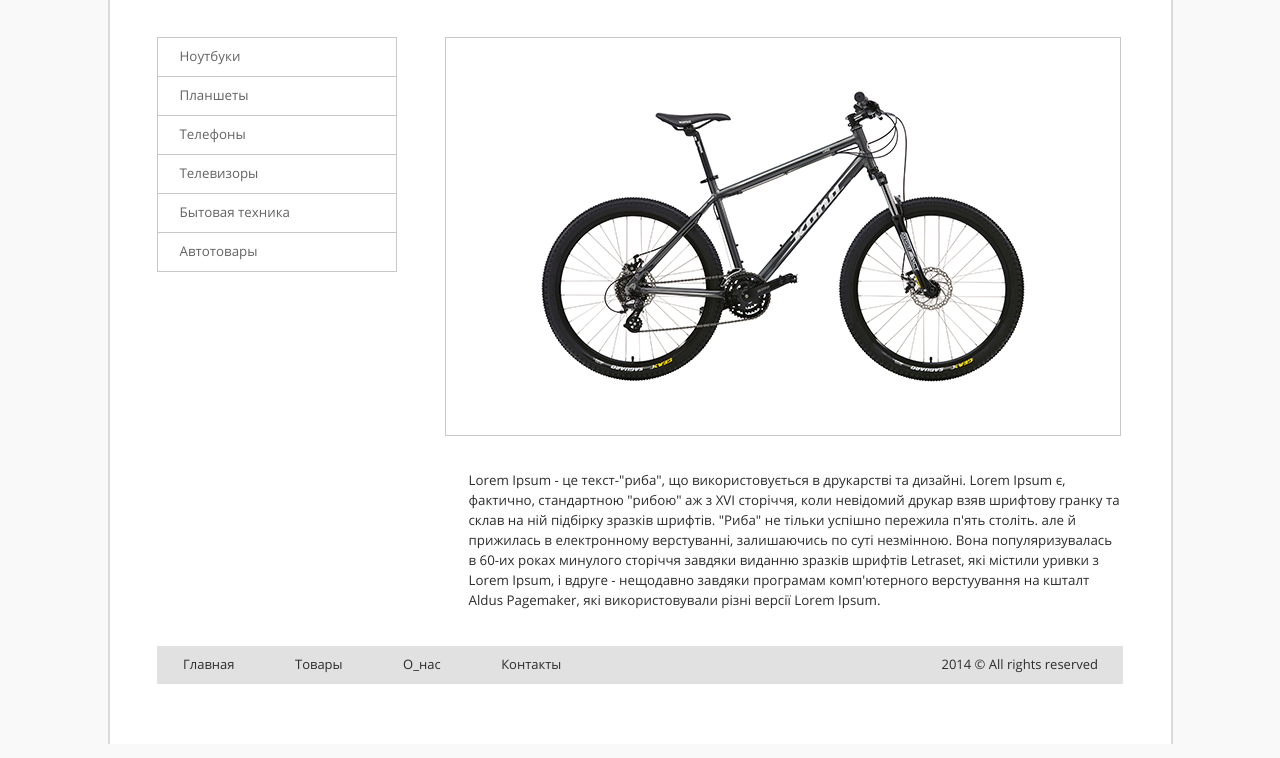
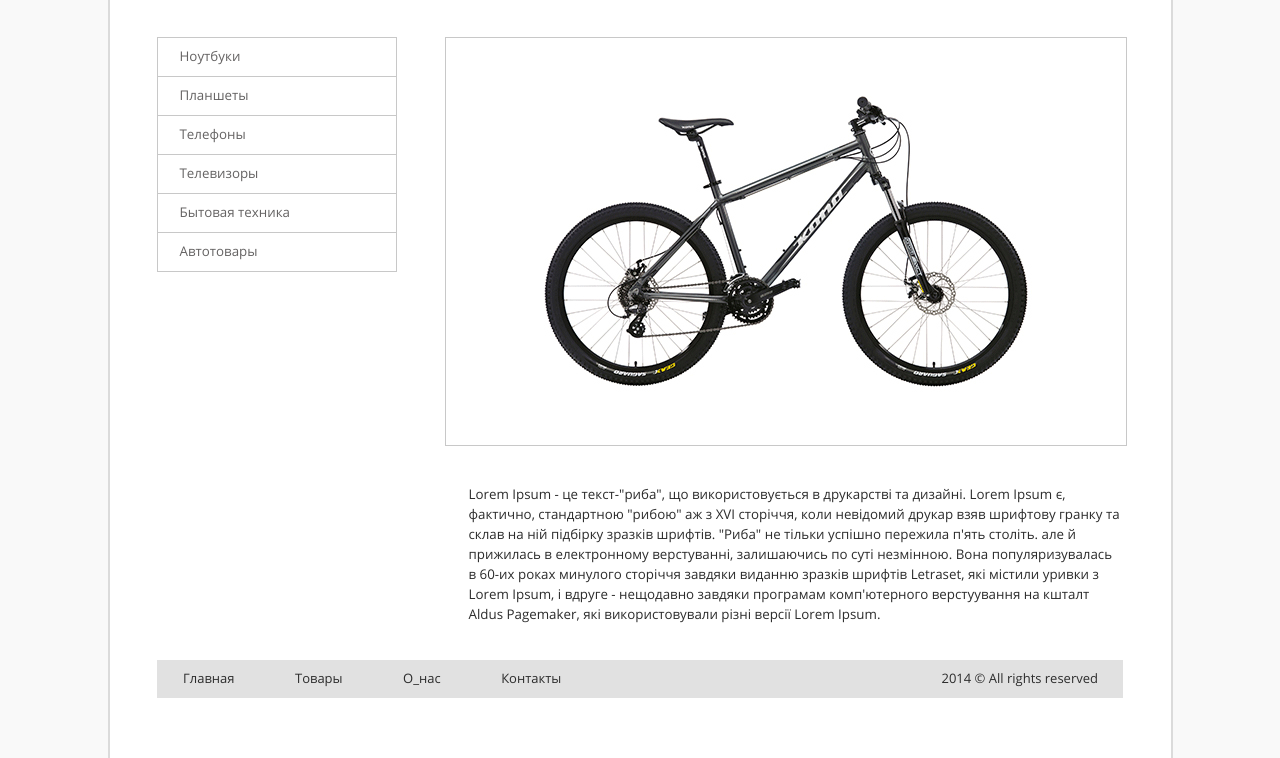
Before and after one commit to kushneruk1995/kushneruk1995.github.io.homework3, a plain HTML site: page index.html in a window 1280 px wide. Shown: the part 173-931 px from the top of the page. Drawn offline with Linux system fonts and the light colour scheme.

Commit message:
changed all1

```diff
--- a/css/style.css
+++ b/css/style.css
@@ -68,11 +68,12 @@ body {
     font-family: Open Sans;
     font-size: 13.33px;
     padding: 9px 0 11px 22px;
+
 }
 
 .left-menu li a:hover {
     padding-top: 9px;
-    padding-left: 23px;
+    padding-left: 35px;
     background: #f9f9f9;
     color: #2c2c2c;
 }
@@ -83,15 +84,11 @@ body {
     float: right;
 }
 
-.content .img {
+.img {
+    padding: 50px 90px;
     margin: 0 auto;
     margin-left: 44px;
     border: 1px solid #c8c8c8;
-}
-
-.content img {
-    display: block;
-    margin: 45px auto;
 }
 
 .content .info {
--- a/index.html
+++ b/index.html
@@ -34,10 +34,10 @@
 		<!-- CONTENT -->
 
 		<div class="content">
-			<div class="img">
-				<img src="img/bicycle.png" alt="Bicycle">
 
-			</div>
+				<img src="img/bicycle.png" alt="Bicycle" class="img">
+
+
 			<div class="info">
 				<p>Lorem Ipsum - це текст-"риба", що використовується в друкарстві та дизайні. Lorem Ipsum є, фактично, стандартною "рибою" аж з XVI сторіччя, коли невідомий друкар взяв шрифтову гранку та склав на ній підбірку зразків шрифтів. "Риба" не тільки успішно пережила п'ять століть. але й прижилась в електронному верстуванні, залишаючись по суті незмінною. Вона популяризувалась в 60-их роках минулого сторіччя завдяки виданню зразків шрифтів Letraset, які містили уривки з Lorem Ipsum, і вдруге - нещодавно завдяки програмам комп'ютерного верстуування на кшталт Aldus Pagemaker, які використовували різні версії Lorem Ipsum.<p>
 			</div>
```
